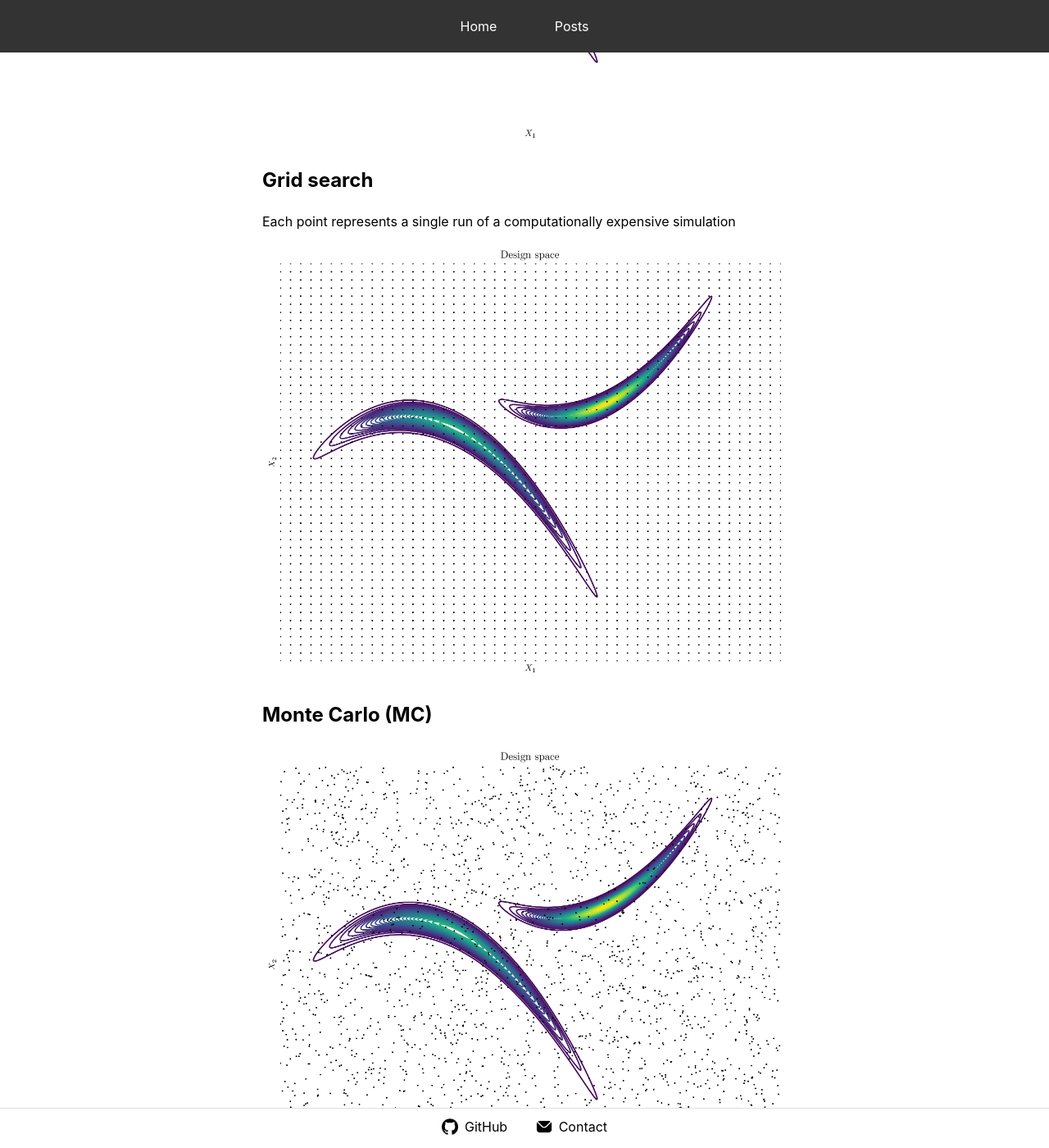
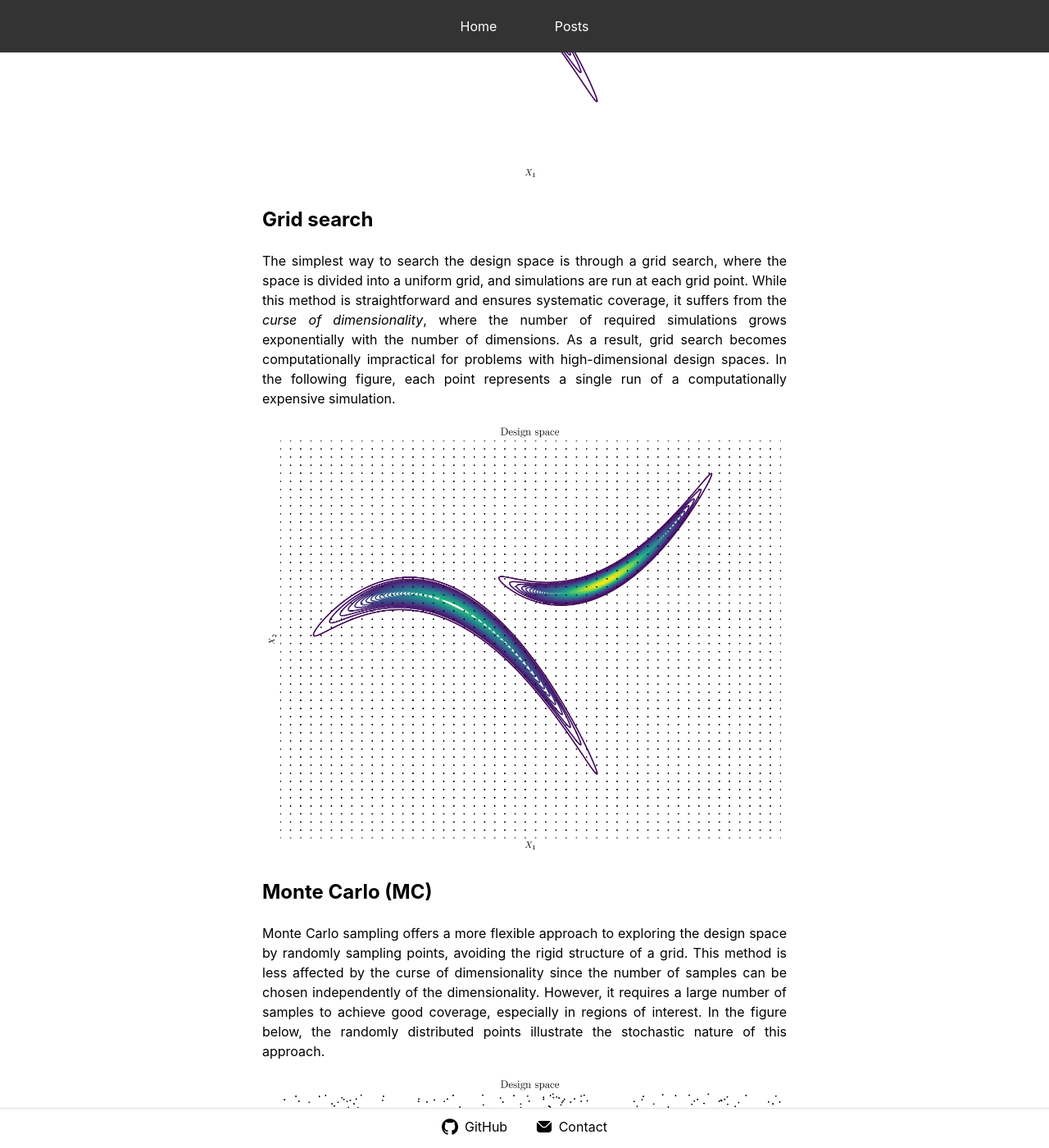
Before and after one commit to mark-hobbs/mark-hobbs.github.io, a Jekyll site: the page built from _posts/2024-12-01-design-space-exploration.md, in a window 1280 px wide and 1400 px high, scrolled down 1201 px. Shown: the whole window at 82% size. Built offline with Jekyll 4.4.1, drawn with Linux system fonts in a browser that asks for light colours; formulas are drawn with MathJax 3; some of the changed text lies outside the part shown.

Commit message:
General updates

```diff
--- a/_posts/2024-12-01-design-space-exploration.md
+++ b/_posts/2024-12-01-design-space-exploration.md
@@ -14,17 +14,19 @@ Efforts at the intersection of machine learning and simulation generally fall in
 
 ## Design space
 
-Contour plot illustrating the relationship between two design parameters, $X_1$ and $X_2$, and the corresponding values of the objective function. In many engineering applications, evaluating this objective function can be extremely computationally expensive.
+The design space is a multidimensional representation of all possible design configurations, with each point representing a unique combination of design parameters and their associated performance. The following contour plot illustrates the relationship between two design parameters, $X_1$ and $X_2$, and the corresponding values of the objective function. In many engineering applications, evaluating this objective function can be extremely computationally expensive.
 
 ![](/assets/images/design-space.png)
 
 ## Grid search
 
-Each point represents a single run of a computationally expensive simulation
+The simplest way to search the design space is through a grid search, where the space is divided into a uniform grid, and simulations are run at each grid point. While this method is straightforward and ensures systematic coverage, it suffers from the *curse of dimensionality*, where the number of required simulations grows exponentially with the number of dimensions. As a result, grid search becomes computationally impractical for problems with high-dimensional design spaces. In the following figure, each point represents a single run of a computationally expensive simulation.
 
 ![](/assets/images/grid-search.png)
 
 ## Monte Carlo (MC)
+
+Monte Carlo sampling offers a more flexible approach to exploring the design space by randomly sampling points, avoiding the rigid structure of a grid. This method is less affected by the curse of dimensionality since the number of samples can be chosen independently of the dimensionality. However, it requires a large number of samples to achieve good coverage, especially in regions of interest. In the figure below, the randomly distributed points illustrate the stochastic nature of this approach.
 
 ![](/assets/images/monte-carlo.png)
 
```
Also changed, not shown: other parts of _posts/2024-12-01-design-space-exploration.md (+0 -2 lines).
